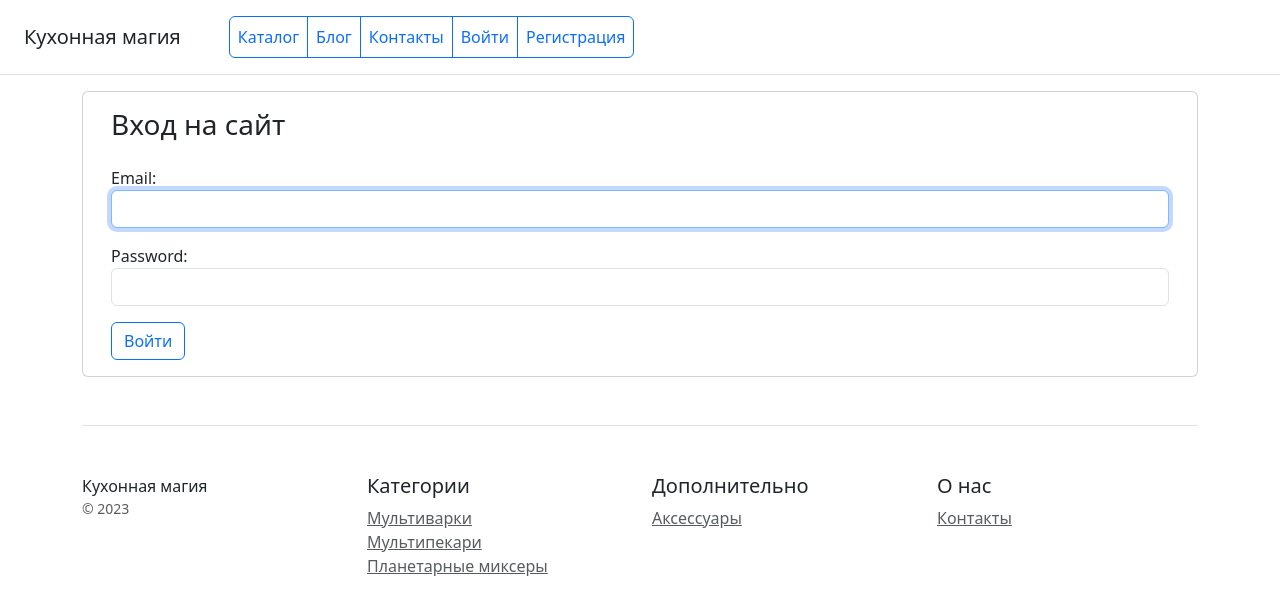
After one commit to Irina-Sudeykina/commerce_app, a Django app: page /users/login/ in a window 1280 px wide. The commit adds this page. Shown: the top 615 px of the page. Run offline with Django 5.2, Linux system fonts and the light colour scheme; some libraries are stand-ins or nearby versions.

Commit message:
login and registration

```diff
--- a/catalog/templates/catalog/includes/inc_menu.html
+++ b/catalog/templates/catalog/includes/inc_menu.html
@@ -6,6 +6,15 @@
                 <a class="p-2 btn btn-outline-primary" href="{% url 'catalog:product_list' %}">Каталог</a>
                 <a class="p-2 btn btn-outline-primary" href="{% url 'blogs:blogpost_list' %}">Блог</a>
                 <a class="p-2 btn btn-outline-primary" href="{% url 'catalog:contacts' %}">Контакты</a>
+                {% if user.is_authenticated %}
+                    <form method="post" action="{% url 'users:logout' %}">
+                        {% csrf_token %}
+                        <button type="submit" class="p-2 btn btn-outline-primary">Выйти</button>
+                    </form>
+                {% else %}
+                    <a class="p-2 btn btn-outline-primary" href="{% url 'users:login' %}">Войти</a>
+                    <a class="p-2 btn btn-outline-primary" href="{% url 'users:register' %}">Регистрация</a>
+                {% endif %}
             </div>
         </div>
     </nav>
--- a/users/forms.py
+++ b/users/forms.py
@@ -1,5 +1,5 @@
 from django import forms
-from django.contrib.auth.forms import UserCreationForm
+from django.contrib.auth.forms import AuthenticationForm, UserCreationForm
 from .models import CustomUser
 from django.core.exceptions import ValidationError
 from catalog.forms import StyleFormMixin
@@ -9,3 +9,7 @@ class CustomUserCreationForm(StyleFormMixin, UserCreationForm):
     class Meta:
         model = CustomUser
         fields = ['email', 'password1', 'password2']
+
+
+class CustomLoginForm(StyleFormMixin, AuthenticationForm):
+    pass
--- /dev/null
+++ b/users/templates/users/login.html
@@ -0,0 +1,25 @@
+{% extends 'catalog/base.html' %}
+{% block content %}
+<div class="container">
+    <div class="row">
+        <div class="col-12">
+            <form class="row" method="post" enctype="multipart/form-data">
+                <div class="card">
+                    <h3 class="card-text ms-3 mt-3">Вход на сайт</h3>
+                    <div class="card-body">
+                        {% csrf_token %}
+                        {{ form.as_p }}
+                        <div class="d-flex justify-content-between align-items-center">
+                            <div class="btn-group">
+                                <button type="submit" class="btn btn-outline-primary">
+                                    Войти
+                                </button>
+                            </div>
+                        </div>
+                    </div>
+                </div>
+            </form>
+        </div>
+    </div>
+</div>
+{% endblock %}
--- a/users/urls.py
+++ b/users/urls.py
@@ -1,12 +1,13 @@
 from django.urls import path
-# from .views import RegisterView
+from .views import CustomLoginView, RegisterView
 from django.contrib.auth.views import LoginView, LogoutView
 
 
 app_name='users'
 
 urlpatterns = [
-    # path('register/', RegisterView.as_view(), name='register'),
-    # path('login/', LoginView.as_view(template_name='users/login.html'), name='login'),
-    # path('logout/', LogoutView.as_view(next_page='library:books_list'), name='logout'),
+    path('register/', RegisterView.as_view(), name='register'),
+    path('login/', CustomLoginView.as_view(), name='login'),
+    path('logout/', LogoutView.as_view(next_page='catalog:product_list'), name='logout'),
+    # path('logout/', LogoutView.as_view(next_page='catalog:product_list'), name='logout'),
 ]
--- a/users/views.py
+++ b/users/views.py
@@ -1,3 +1,31 @@
-from django.shortcuts import render
+from django.urls import reverse_lazy
+from django.views.generic.edit import CreateView
+from django.contrib.auth.views import LoginView
+from django.core.mail import send_mail
+from .forms import CustomUserCreationForm, CustomLoginForm
 
-# Create your views here.
+from config.settings import EMAIL_HOST_USER
+
+
+class RegisterView(CreateView):
+    template_name = 'users/register.html'
+    form_class = CustomUserCreationForm
+    success_url = reverse_lazy('catalog:product_list')
+
+    def form_valid(self, form):
+        user = form.save()
+        self.send_welcome_email(user.email)
+        return super().form_valid(form)
+
+    def send_welcome_email(self, user_email):
+        subject = 'Добро пожаловать в наш сервис!'
+        message = 'Спасибо за регистрацию в нашем сервисе!'
+        from_email = EMAIL_HOST_USER
+        recipient_list = [user_email,]
+        send_mail(subject, message, from_email, recipient_list)
+
+
+class CustomLoginView(LoginView):
+    form_class = CustomLoginForm
+    template_name = 'users/login.html'
+    success_url = reverse_lazy('catalog:product_list')
```
Also changed, not shown: blogs/templates/blogs/includes/inc_menu.html (+9 -0 lines), config/settings.py (+12 -0 lines), users/management/commands/createadmin.py (added, +19 -0 lines), users/templates/users/register.html (added, +25 -0 lines), users/management/__init__.py (added), users/management/commands/__init__.py (added), 1 other file.
